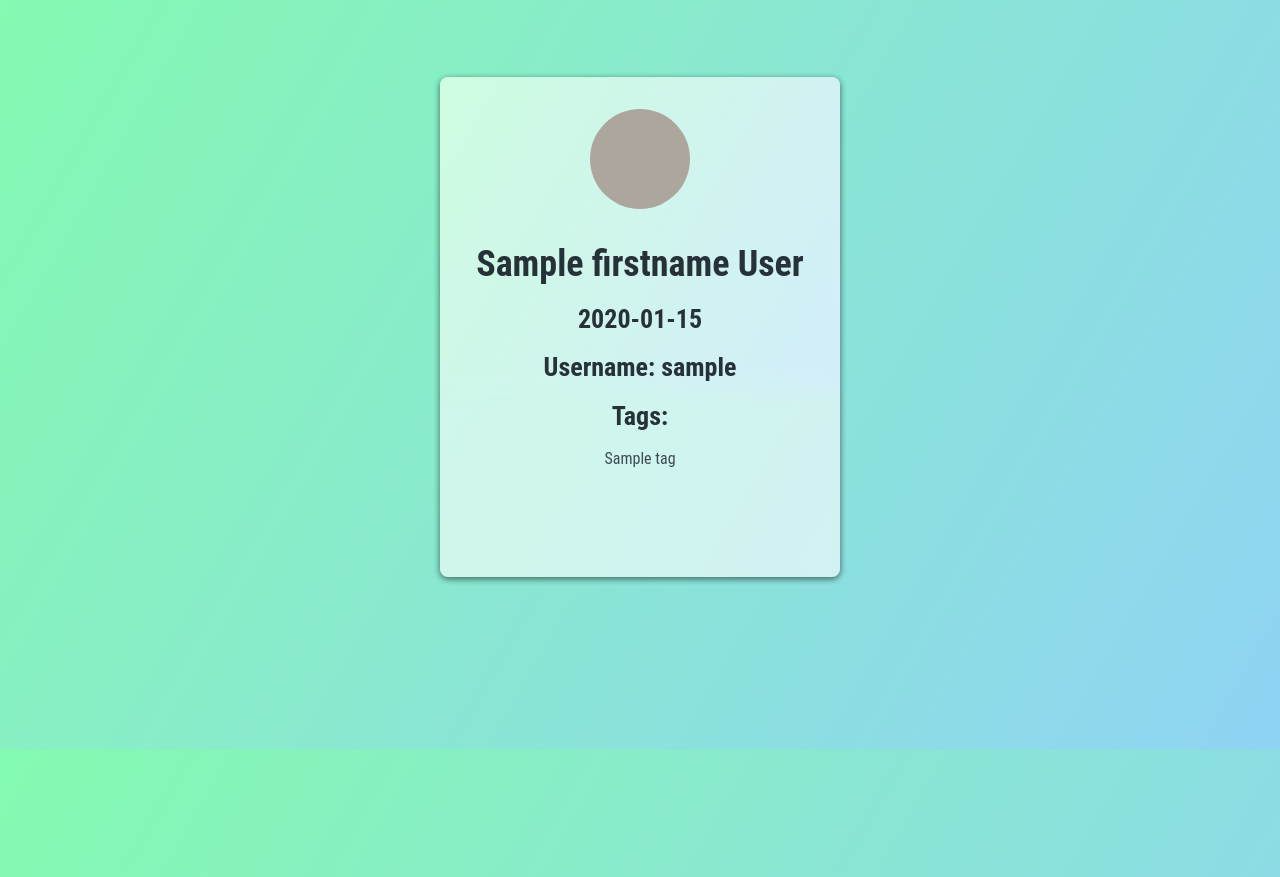
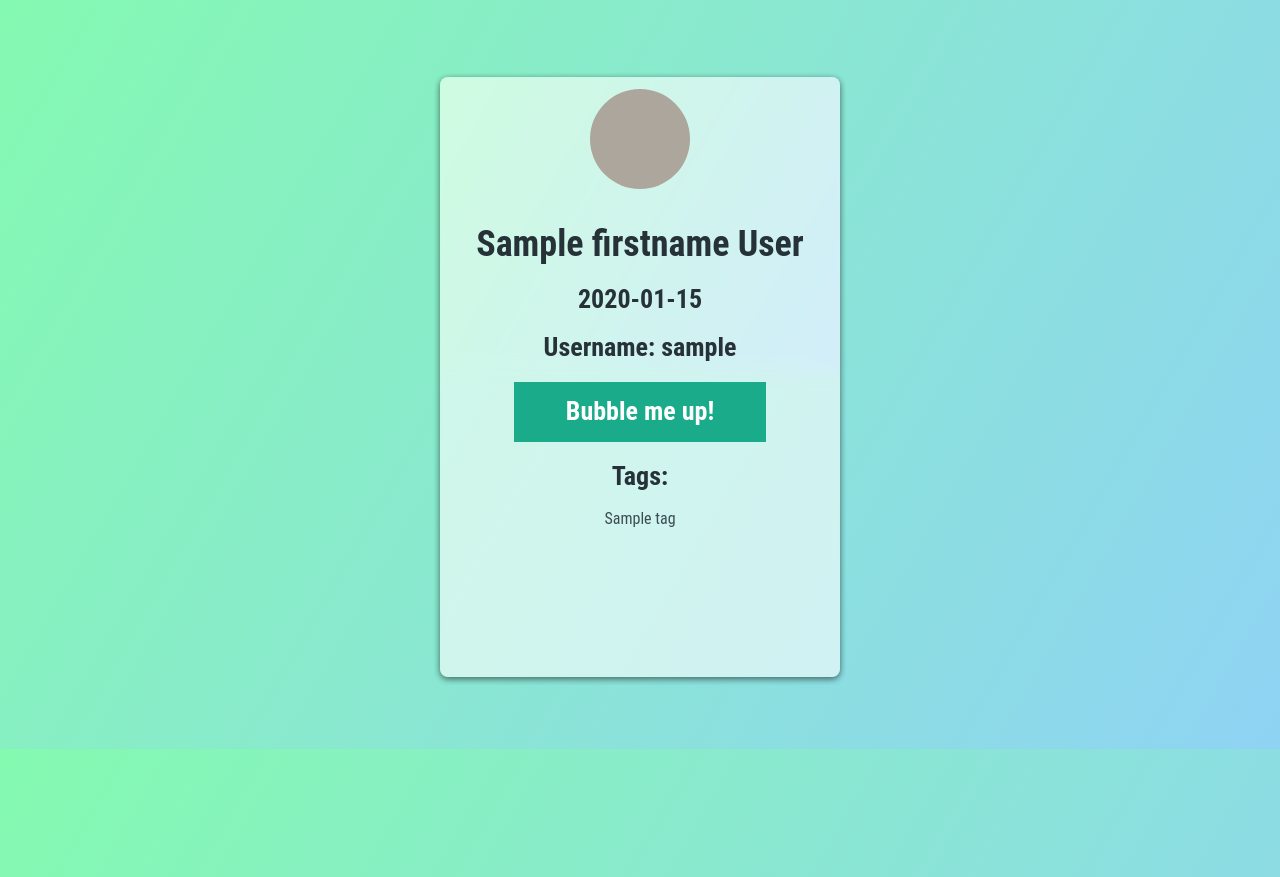
Before and after one commit to StormFireFox1/BubbleChat, a Node server app: template views/account.hbs in a window 1280 px wide. Shown: the part 51-928 px from the top of the page. Run offline with Node 20, Linux system fonts and the light colour scheme; the template is opened without the code that fills it: most values are stand-ins (such as "Sample title", 1, 10 or a date in 2020); some libraries are stand-ins or nearby versions; grey boxes are pictures that could not be loaded.

Commit message:
Bubble me up! Button + larger profile

```diff
--- a/public/stylesheets/account.css
+++ b/public/stylesheets/account.css
@@ -23,7 +23,7 @@ body {
 
 #card {
     width: 400px;
-    height: 500px;
+    height: 600px;
     position: relative;
     margin: 10% auto;
     border-radius: 8px;
@@ -35,7 +35,7 @@ body {
     background-image: linear-gradient(120deg, #84fab0 0%, #8fd3f4 100%);
     background-size: cover;
     width: 430px;
-    height: 330px;
+    height: 310px;
     position: relative;
     top: -15px;
     left: -15px;
@@ -48,7 +48,7 @@ body {
 #color {
     background: rgba(255, 255, 255, .60);
     width: 430px;
-    height: 530px;
+    height: 630px;
 }
 
 #profile {
@@ -102,3 +102,44 @@ p {
     position: relative;
     top: 56px;
 }
+
+
+button{
+    background:#1AAB8A;
+    color:#fff;
+    border:none;
+    position:relative;
+    height:60px;
+    font-size:1.0em;
+    padding:0 2em;
+    cursor:pointer;
+    transition:800ms ease all;
+    outline:none;
+
+
+
+  }
+  button:hover{
+    background:#fff;
+    color:#1AAB8A;
+  }
+  button:before,button:after{
+    content:'';
+    position:absolute;
+    top:0;
+    right:0;
+    height:2px;
+    width:0;
+    background: #1AAB8A;
+    transition:400ms ease all;
+  }
+  button:after{
+    right:inherit;
+    top:inherit;
+    left:0;
+    bottom:0;
+  }
+  button:hover:before,button:hover:after{
+    width:100%;
+    transition:800ms ease all;
+  }
--- a/views/account.hbs
+++ b/views/account.hbs
@@ -9,6 +9,8 @@
 		<h1>{{firstname}} {{lastname}}</h1>
 		<h2>{{dateofbirth}}</h2>
 		<h2>Username: {{username}}</h2>
+        <h2><button>Bubble me up!</button></h2>
+
 		<h2>Tags:</h2>
 		<p>{{#each tags}} {{this}}
 			<br> {{/each}}
```
